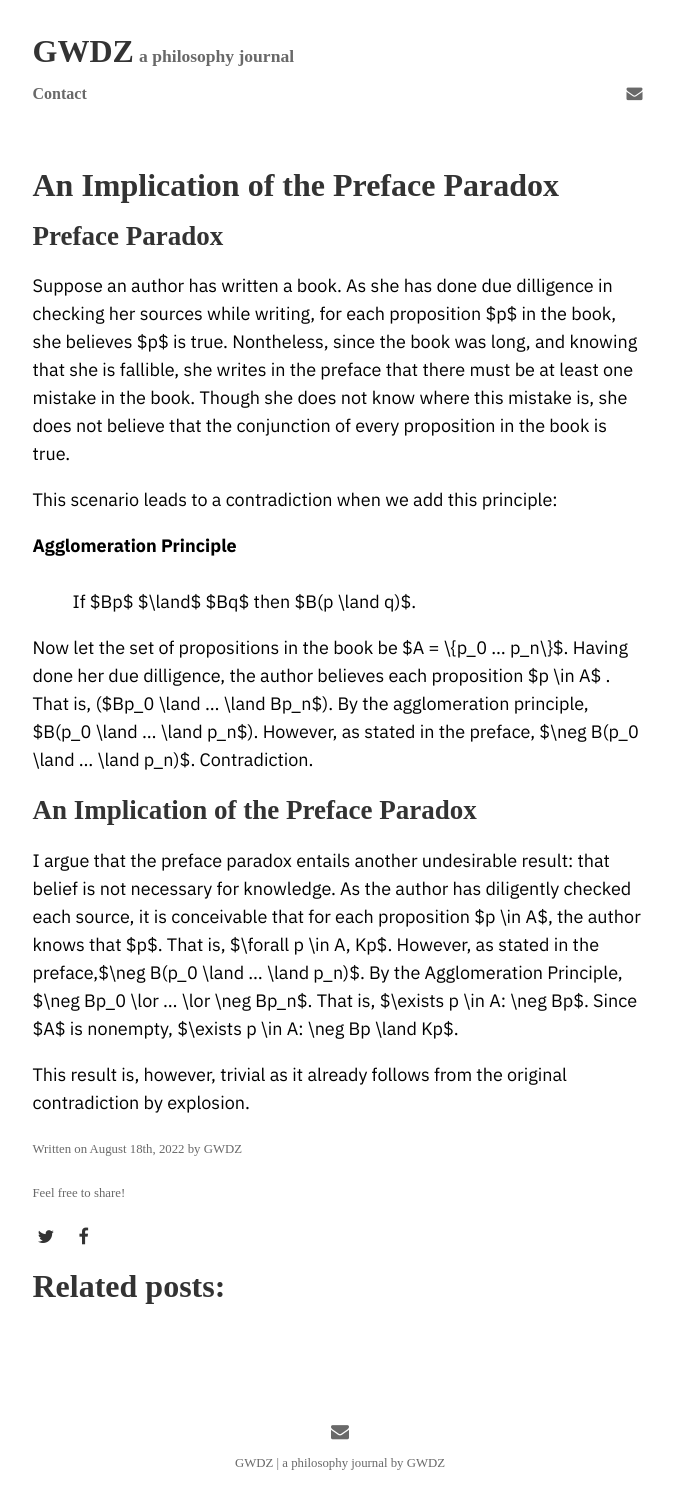
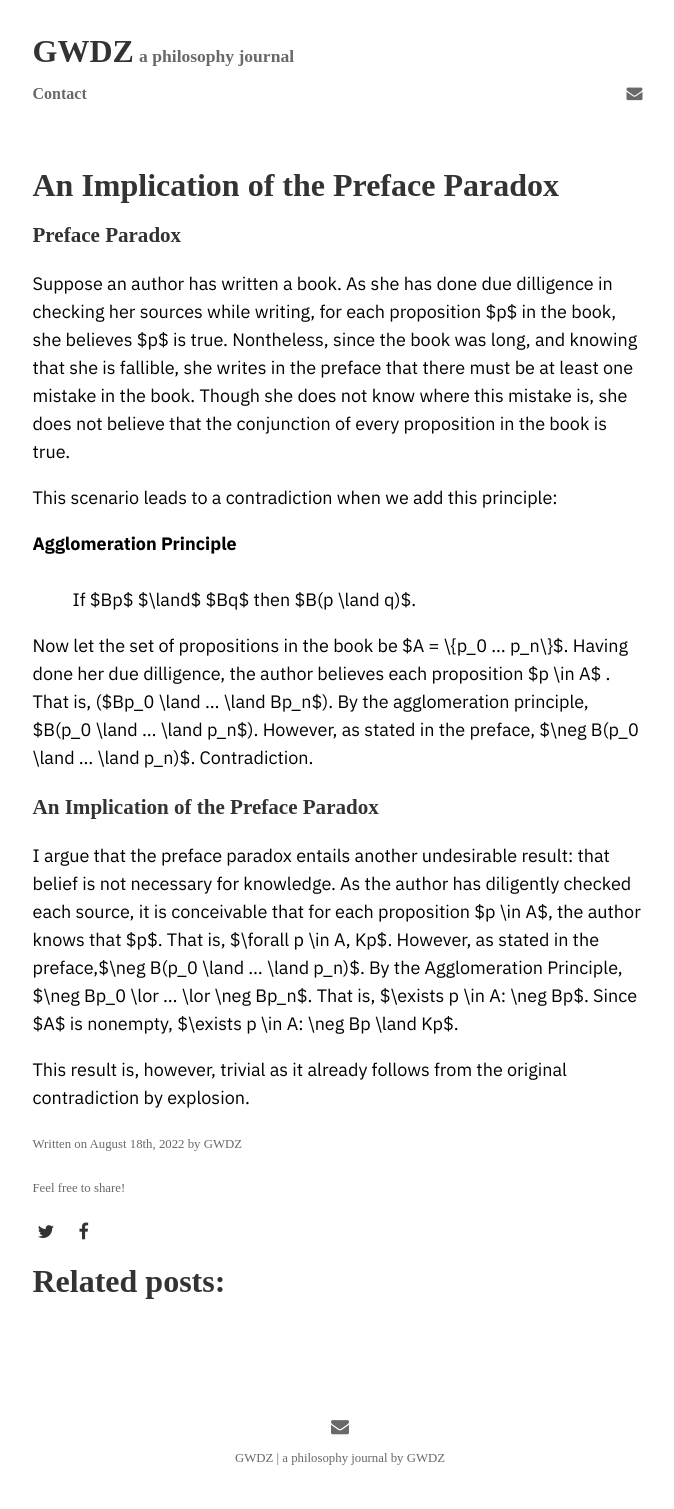
Before and after one commit to GWDZ-true/gwdz-site, a Jekyll site: the page built from _posts/2022-08-18-an-implication-of-the-preface-paradox.md, in a window 1280 px wide. Shown: the whole page, without its empty margins (300-974 px from the left). Built offline with Jekyll 4.4.1, drawn with Linux system fonts in a browser that asks for light colours; some web fonts are replaced.

```diff
--- a/_posts/2022-08-18-an-implication-of-the-preface-paradox.md
+++ b/_posts/2022-08-18-an-implication-of-the-preface-paradox.md
@@ -7,7 +7,7 @@ tags: [epistemology,paradoxes]
 
 ---
 
-## Preface Paradox
+### Preface Paradox
 
 Suppose an author has written a book. As she has done due dilligence in checking her sources while writing, for each proposition $p$ in the book, she believes $p$ is true. Nontheless, since the book was long, and knowing that she is fallible, she writes in the preface that there must be at least one mistake in the book.  Though she does not know where this mistake is, she does not believe that the conjunction of every proposition in the book is true.
 
@@ -18,7 +18,7 @@ This scenario leads to a contradiction when we add this principle:
 
 Now let the set of propositions in the book be $A = \\{p_0 ... p_n\\}$. Having done her due dilligence, the author believes each proposition $p \in A$ . That is, ($Bp_0 \land ... \land Bp_n$). By the agglomeration principle, $B(p_0 \land ... \land p_n$). However, as stated in the preface, $\neg B(p_0 \land ... \land p_n)$. Contradiction.
 
-## An Implication of the Preface Paradox
+### An Implication of the Preface Paradox
 
 I argue that the preface paradox entails another undesirable result: that belief is not necessary for knowledge. As the author has diligently checked each source, it is conceivable that for each proposition $p \in A$, the author knows that $p$. That is, $\forall p \in A, Kp$. However, as stated in the preface,$\neg B(p_0 \land ... \land p_n)$. By the  Agglomeration Principle, $\neg Bp_0 \lor ... \lor \neg Bp_n$. That is, $\exists p \in A: \neg Bp$. Since $A$ is nonempty, $\exists p \in A: \neg Bp \land Kp$.
 
```
